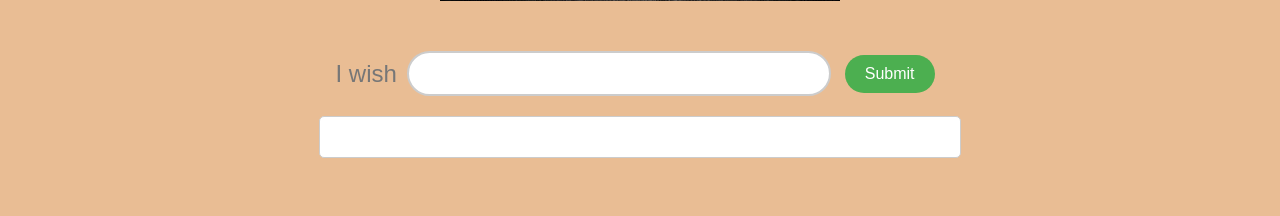
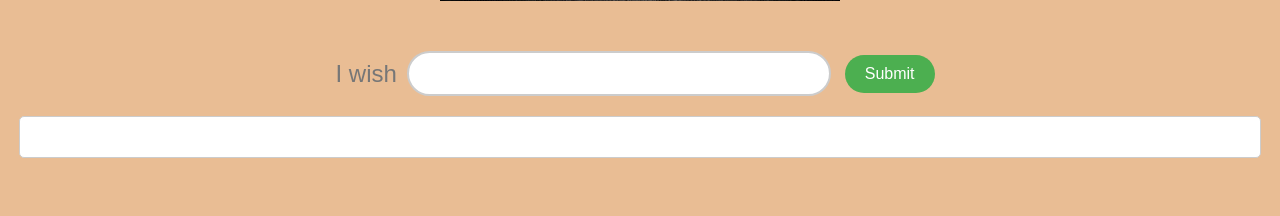
Before and after one commit to DennisKoshta/PortfolioWebsite, a Flask app: page /MonkeysPaw in a window 1280 px wide. Shown: the part 383-599 px from the top of the page. Run offline with Flask 2, Linux system fonts and the light colour scheme; parts of the project's set-up code (start-up, migrations or seed data) failed here and were passed over.

Commit message:
Changed things in Monkey's paw, updated loading gif

```diff
--- a/static/css/MonkeysPaw.css
+++ b/static/css/MonkeysPaw.css
@@ -72,7 +72,7 @@ body {
 
   .response-box {
     width: 100%;
-    max-width: 600px;
+    max-width: 1200px;
     background-color: white;
     padding: 20px;
     border: 1px solid #ccc;
--- a/static/js/MonkeysPaw.js
+++ b/static/js/MonkeysPaw.js
@@ -6,7 +6,7 @@ $(document).ready(function() {
         let userInput = $('#user_input').val();
 
         $("#response").html("")
-        $("#your_image").show();
+        // $("#your_image").show();
         $("#your_image").attr("src", "/static/assets/img/loading.gif");
 
         $.ajax({
@@ -15,7 +15,8 @@ $(document).ready(function() {
             data: {user_input : userInput},
             success: function(data) {
                 $("#response").html(data.response);
-                $("#your_image").hide();
+                // $("#your_image").hide();
+                $("#your_image").attr("src", "/static/assets/img/monkeys_paw.jpg");
                 $("#submit_button").prop("disabled", false);
             },
             error: function() {
```
Also changed, not shown: static/assets/img/loading.gif.
